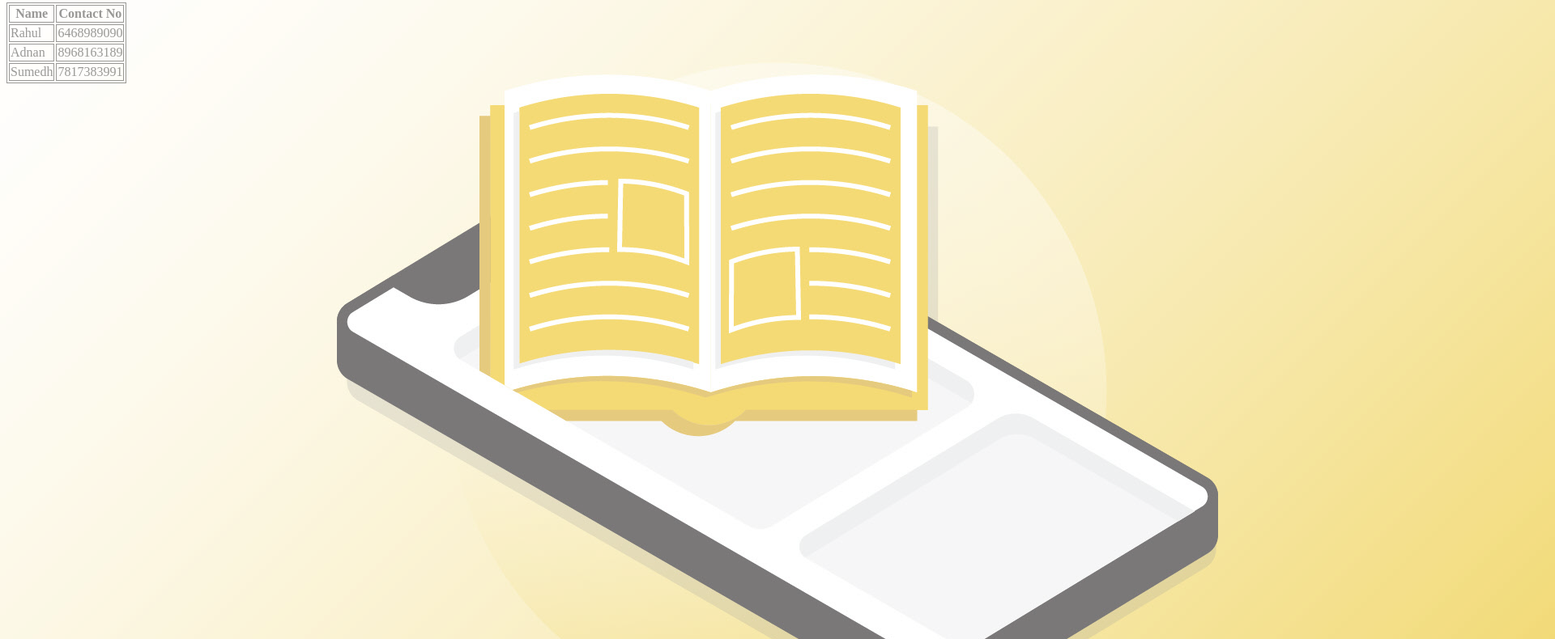
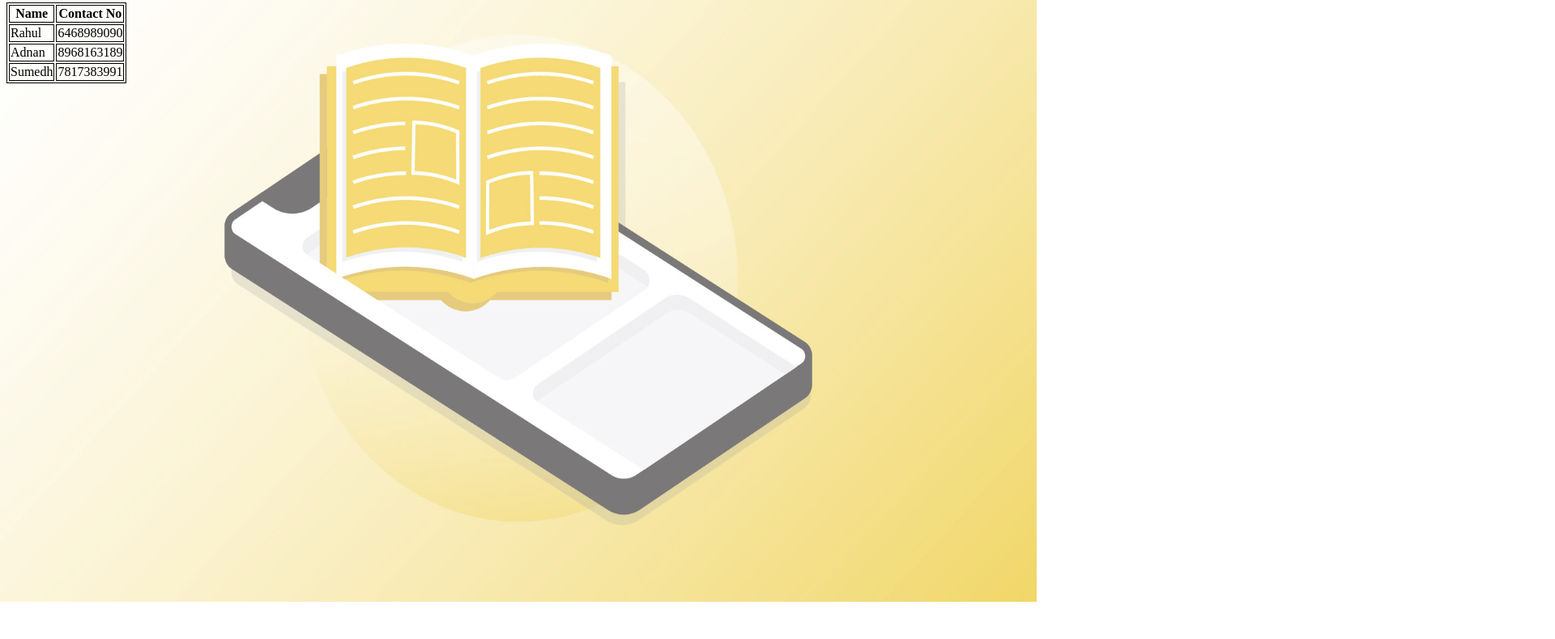
Before and after one commit to Am271/phone-book, a plain HTML site: page index.html in a window 1280 px wide. Shown: the part 56-846 px from the top of the page at 81% size, 1920 px wide, since content can reach past the window. After the commit the page ends 800 px from the top, so only its background shows below. Drawn offline with Linux system fonts and the light colour scheme.

Commit message:
Added width and height to background image

```diff
--- a/index.css
+++ b/index.css
@@ -7,4 +7,7 @@ img {
 	top: 0;
 	left: 0;
 	opacity: 0.6;
+	z-index: -1;
+	width: 100%;
+	height: 100%;
 }
```
